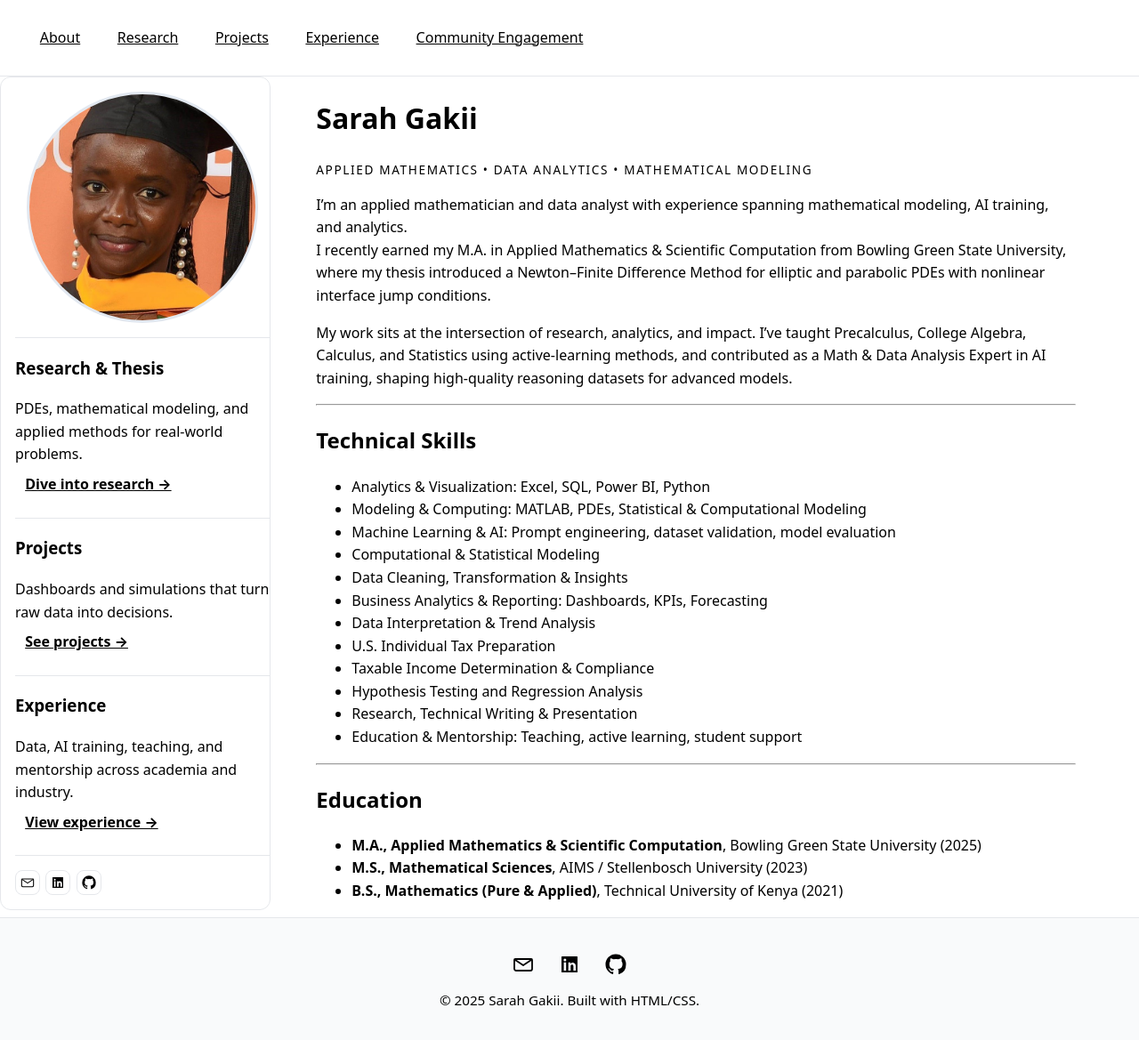
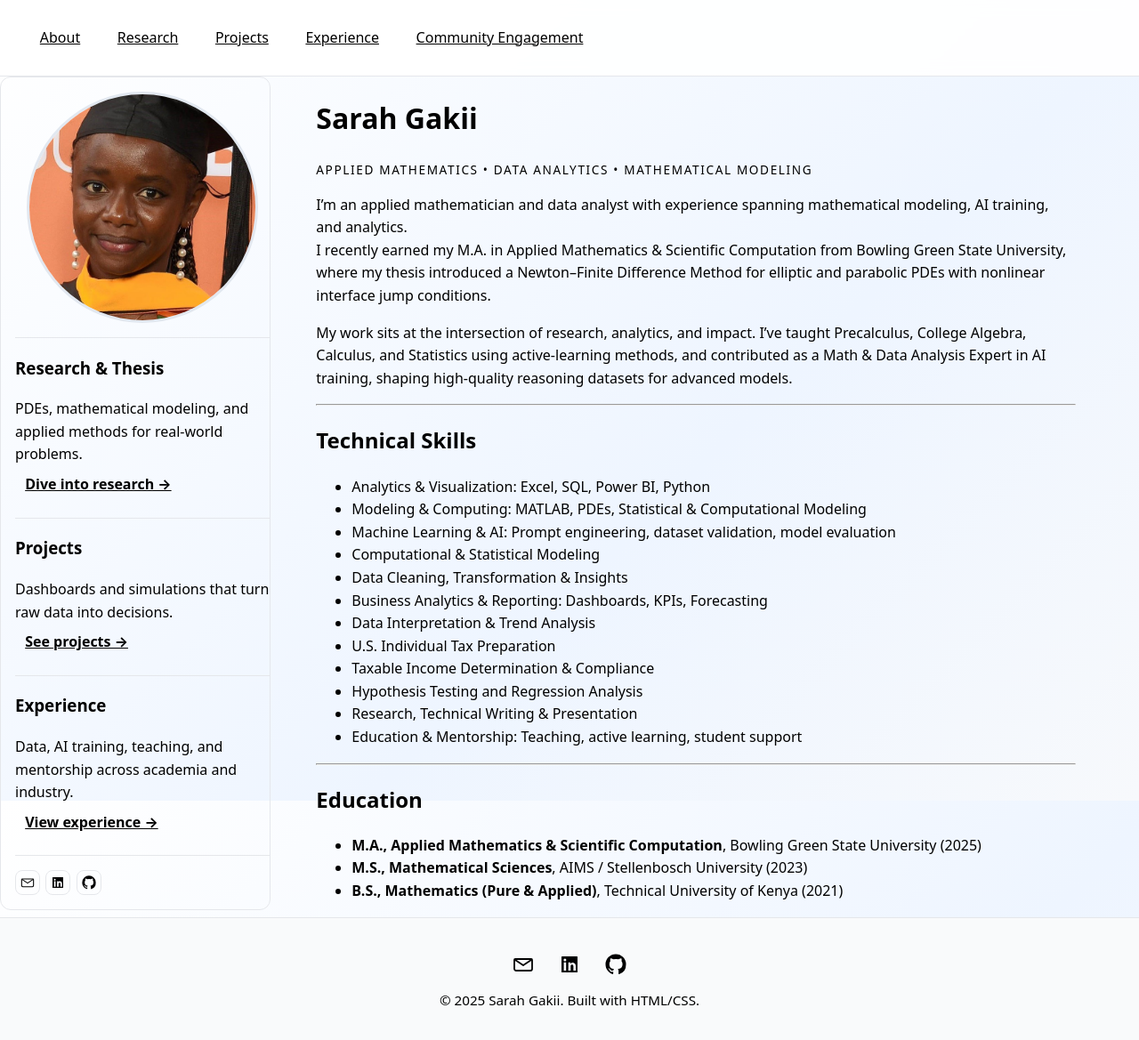
Before and after one commit to SARAH-GAKII/sarah-gakii.github.io, a Jekyll site: the page built from index.md, in a window 1280 px wide and 1200 px high. Shown: the top 1169 px of the window at 89% size. Built offline with Jekyll 4.4.1, drawn with Linux system fonts in a browser that asks for light colours.

Commit message:
Update style.css

```diff
--- a/assets/style.css
+++ b/assets/style.css
@@ -25,15 +25,19 @@ html {
   background-attachment: fixed; /* keeps it continuous while scrolling */
 }
 
-body {
+html, body {
   margin: 0;
-  min-height: 100%;
+  height: 100%;
   font-family: ui-sans-serif, system-ui, -apple-system, Segoe UI, Roboto, Ubuntu, Cantarell,
                Noto Sans, Helvetica, Arial, "Apple Color Emoji", "Segoe UI Emoji";
   color: var(--text);
   line-height: 1.6;
-  background: transparent; /* let html’s gradient show through */
+  background: linear-gradient(135deg, #ffffff, #eef5ff 60%, #f7f9fc);
+  background-attachment: fixed; /* keeps gradient smooth on scroll */
+  background-repeat: no-repeat;
+  background-size: cover;
 }
+
 
   background-attachment: fixed; /* keeps it continuous while scrolling */
 }
```
